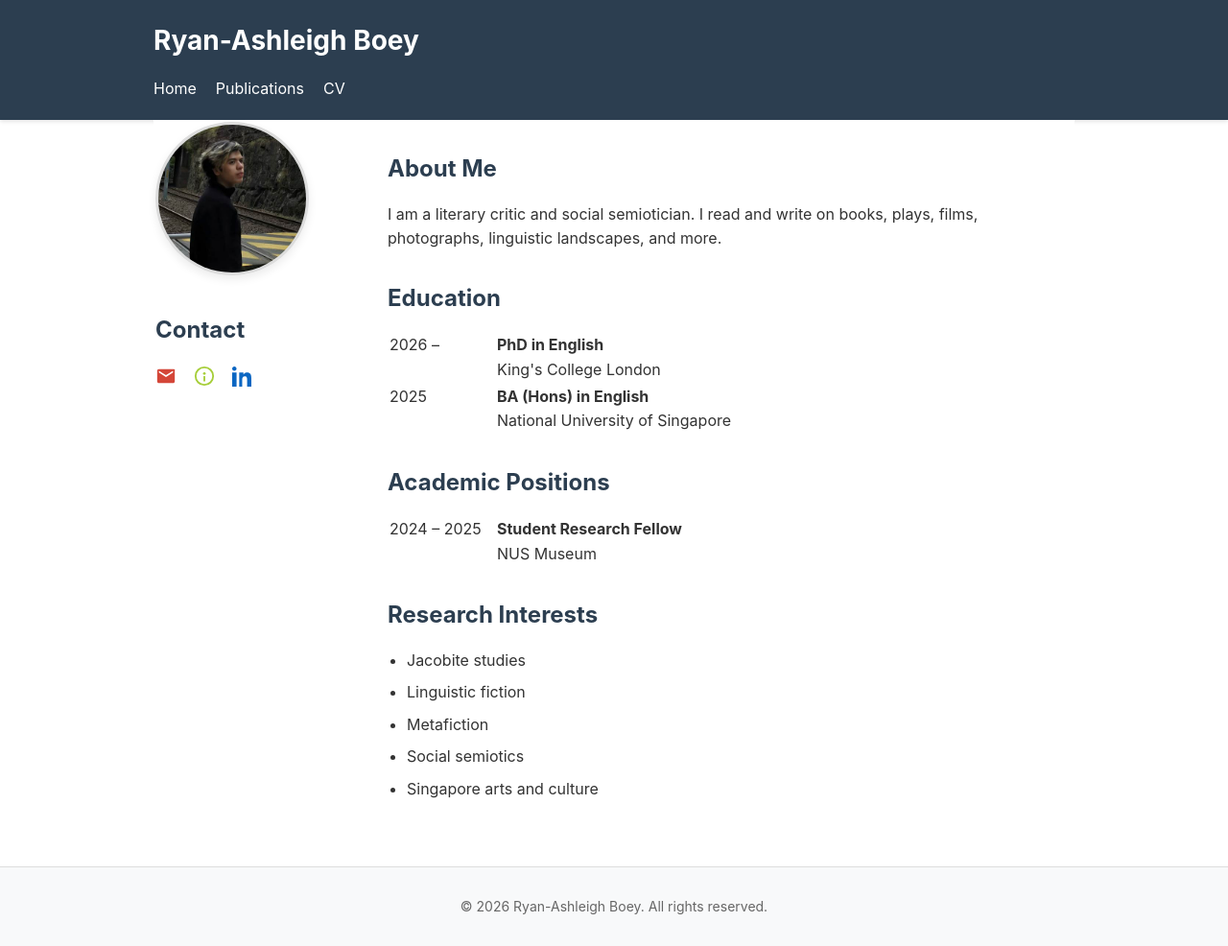
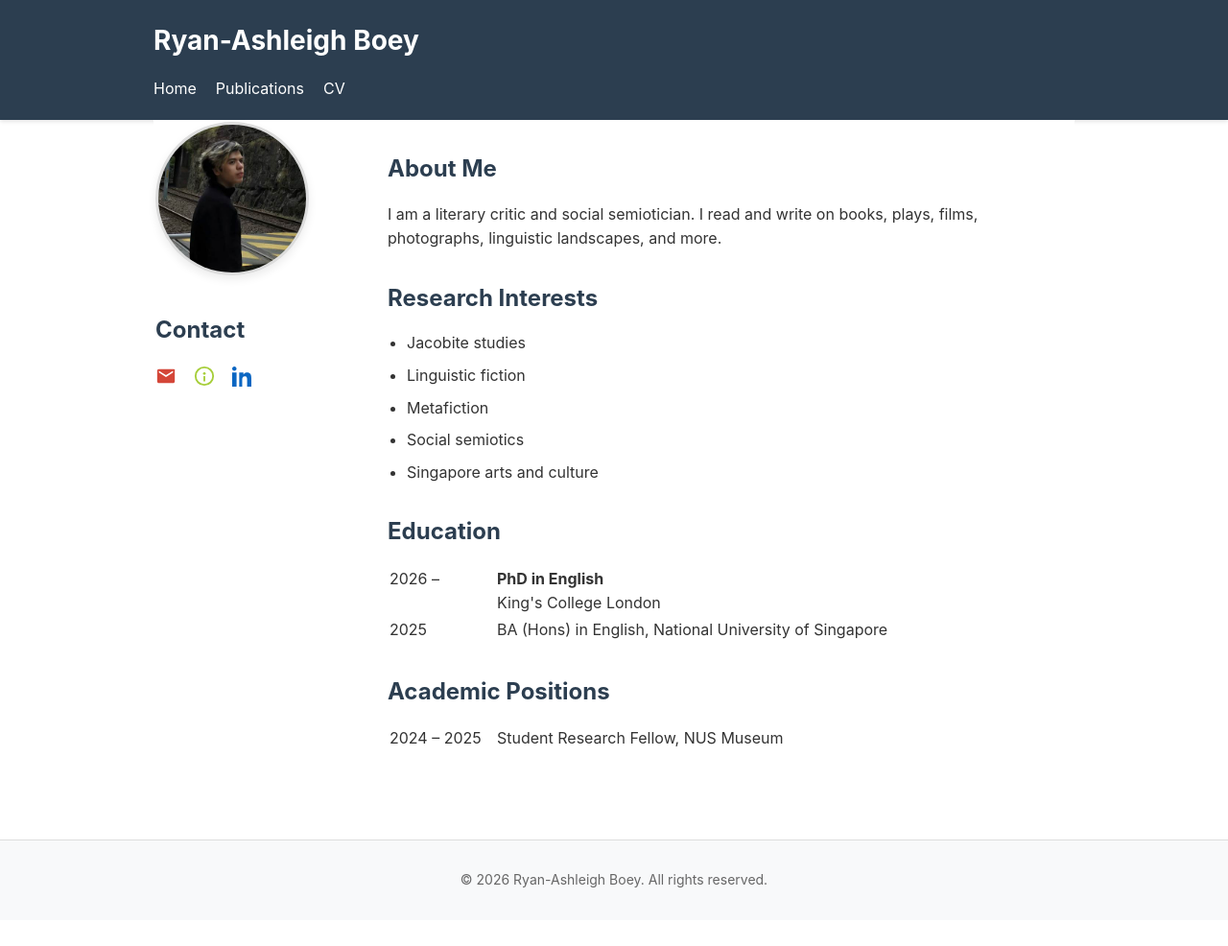
Before and after one commit to r-boey/r-boey.github.io, a Jekyll site: the page built from index.md, in a window 1280 px wide. Shown: the whole page at 96% size. Built offline with Jekyll 4.4.1, drawn with Linux system fonts in a browser that asks for light colours; after the commit the page ends 959 px from its top, so only the background shows below that.

Commit message:
Update index.md

```diff
--- a/index.md
+++ b/index.md
@@ -79,6 +79,16 @@ title:
         plays, films, photographs, linguistic landscapes, and more.
       </p>
 
+      <h2>Research Interests</h2>
+
+      <ul>
+        <li>Jacobite studies</li>
+        <li>Linguistic fiction</li>
+        <li>Metafiction</li>
+        <li>Social semiotics</li>
+        <li>Singapore arts and culture</li>
+      </ul>
+
       <h2>Education</h2>
 
       <table>
@@ -92,8 +102,7 @@ title:
         <tr>
           <td valign="top">2025</td>
           <td valign="top">
-            <strong>BA (Hons) in English</strong><br>
-            National University of Singapore
+            BA (Hons) in English, National University of Singapore
           </td>
         </tr>
       </table>
@@ -104,22 +113,11 @@ title:
         <tr>
           <td width="110" valign="top">2024 – 2025</td>
           <td valign="top">
-            <strong>Student Research Fellow</strong><br>
-            NUS Museum
+            Student Research Fellow, NUS Museum
           </td>
         </tr>
       </table>
 
-      <h2>Research Interests</h2>
-
-      <ul>
-        <li>Jacobite studies</li>
-        <li>Linguistic fiction</li>
-        <li>Metafiction</li>
-        <li>Social semiotics</li>
-        <li>Singapore arts and culture</li>
-      </ul>
-
     </td>
   </tr>
 </table>
```
